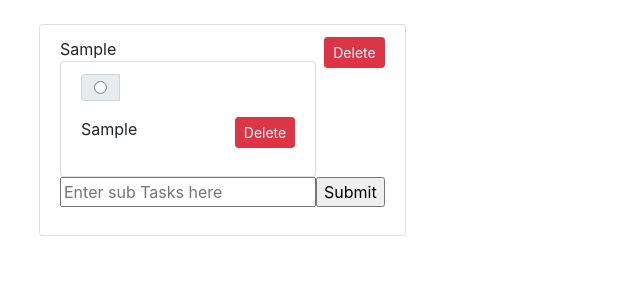
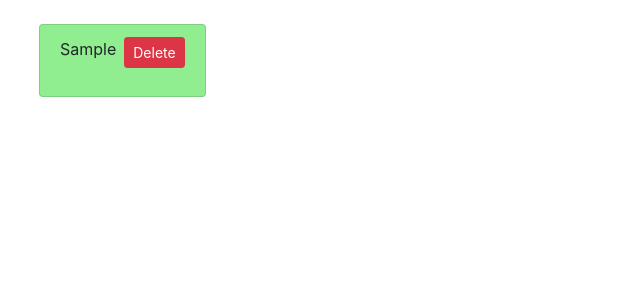
Before and after one commit to iamhritik/Todo-App, a Django app: page / in a window 1280 px wide. Shown: the part 56-356 px from the top of the page, without its empty margins (0-640 px from the left). Run offline with Django 3.2, Linux system fonts and the light colour scheme; tables that the repository leaves empty hold one stand-in row (values such as "Sample post"); some libraries are stand-ins or nearby versions.

Commit message:
added few variables in todo_tasks model --- / changes in index.html ----/ added complete url in urls.py ----/ added complete view in views.py -----

```diff
--- a/main/models.py
+++ b/main/models.py
@@ -7,7 +7,7 @@ class todo_tasks(models.Model):
   task_d = models.CharField(max_length=400, blank=True, null=True)
   added_date=models.DateTimeField()
   end_date = models.DateTimeField(null=True)
-  complete = models.BooleanField(default=False)
+  complete = models.BooleanField()
   def __str__(self):
   	return f"{self.task_h}"
 
--- a/main/templates/index.html
+++ b/main/templates/index.html
@@ -4,7 +4,16 @@
 <div class="row mt-4 ml-4">
   <ul class="list-group">
     {% for task in tasks %}
-    <li class="list-group-item">{{ task }}
+      {% if task.main_t.complete %}
+      <li class="list-group-item" style="background-color:lightgreen">{{ task }}
+          <div class="float-right">
+            <form action="{% url 'del_task' task.id %}" method="post" class="form-inline">
+              <button type="submit" class="btn btn-sm btn-danger ml-2">Delete</button>
+            </form>
+          </div>
+      </li>
+      {% else %}
+      <li class="list-group-item" style="background-color: #FA8268;">{{ task }}
         <div class="float-right">
         <form action="{% url 'del_task' task.id %}" method="post" class="form-inline">
         <button type="submit" class="btn btn-sm btn-danger ml-2">Delete</button>
@@ -12,23 +21,26 @@
         </div>
         <ul class="list-group">
           {% for sub in task.sub_t.all %}
-        <li class="list-group-item">
-          <form action="{% url 'complete' task.id sub.id %}" method="POST">
-          <div class="input-group">
-            <div class="input-group-prepend">
-              <div class="input-group-text">
-              <input type="radio" name="complete_var" value="True" aria-label="Radio button for following text input">
-              </div>
-            </div>
-          </div>
-        </form>
-          {{sub}}
+          {% if sub.complete %}
+          <li class="list-group-item">{{sub}}-Complete
             <div class="float-right">
               <form action="{% url 'del_sub' task.id sub.id %}" method="post" class="form-inline">
               <button type="submit" class="btn btn-sm btn-danger ml-2">Delete</button>
               </form>
             </div>
           </li>
+          {% else %}
+            <li class="list-group-item">
+              <form action="{% url 'complete' task.id sub.id %}" method="POST">
+              <button type="submit" id="radiosubmit" ><input type="radio" name="complete_var" onclick="butclick()" value="True"></button>
+              </form>{{sub}}
+              <div class="float-right">
+                <form action="{% url 'del_sub' task.id sub.id %}" method="post" class="form-inline">
+                <button type="submit" class="btn btn-sm btn-danger ml-2">Delete</button>
+                </form>
+              </div>
+            </li>
+          {% endif %}
           {% endfor %}
         </ul>
         <form action="{% url 'add_sub' task.id %}" method="post" class="form-inline">
@@ -36,6 +48,8 @@
           <input type="submit" placeholder="Add">
         </form>
         </li>
+      {% endif %}
+
     {% endfor%}
   </ul>
 </div>
--- a/main/views.py
+++ b/main/views.py
@@ -26,7 +26,7 @@ def add_task(request):
 @csrf_exempt
 def add_sub(request, num):
   if request.method == "POST":
-    task = todo_tasks.objects.create(task_h=request.POST["subtask"],added_date=timezone.now())
+    task = todo_tasks.objects.create(task_h=request.POST["subtask"],added_date=timezone.now(),complete=False)
     maint = Main_t.objects.get(id=num)
     maint.sub_t.add(task)
     return HttpResponseRedirect(reverse("home"))
@@ -50,14 +50,11 @@ def complete(request, mainid, subid):
   if request.method == "POST":
     maint = Main_t.objects.get(id=mainid)
     subt = maint.sub_t.get(id=subid)
-    if request.POST["complete_var"].ischecked():
+    if request.POST["complete_var"]=="True":
       subt.complete = True
-    complete_var = False
-    for subs in maint.subt.all():
-      if subs.complete == True:
-        complete_var = True
-      else :
-        complete_var = False
-        break
-    if complete_var == True:
-      maint.main_t.complete = True
+      subt.save()
+      if maint.sub_t.filter(complete=False).count() == 0:
+        maint.main_t.complete = True
+        maint.main_t.save()
+        return HttpResponseRedirect(reverse('home'))
+    return HttpResponseRedirect(reverse('home'))
```
Also changed, not shown: db.sqlite3 (deleted), main/migrations/0001_initial.py (deleted). Lines whose indentation alone changed are shown as unchanged.
